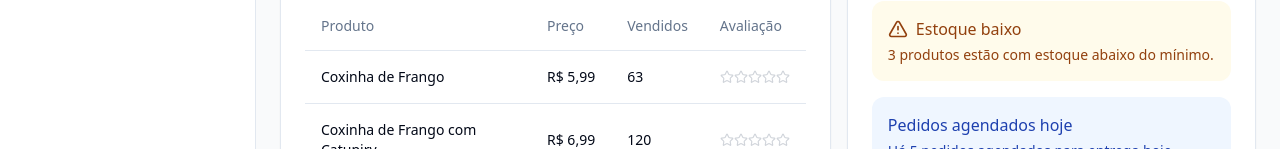
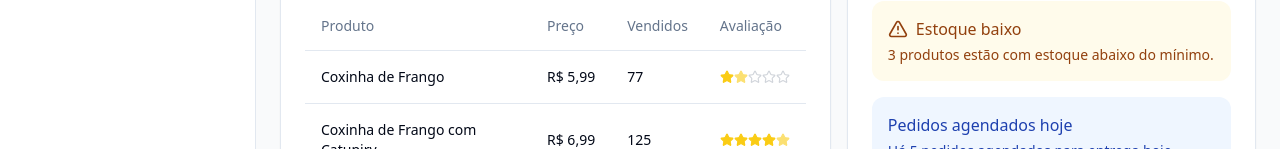
Before and after one commit to phatomhackerx/salgado-shop-mania-58, a React (Vite) app: page /admin in a window 1280 px wide. Shown: the part 803-952 px from the top of the page. Built offline with nearby package versions, Linux system fonts and the light colour scheme.

Commit message:
Fix: Add rating property to most sold products
The error "Property 'rating' does not exist on type" is fixed by adding the rating property to the mostSoldProducts array.

```diff
--- a/src/pages/admin/AdminDashboard.tsx
+++ b/src/pages/admin/AdminDashboard.tsx
@@ -71,13 +71,13 @@ export const AdminDashboard = () => {
     { id: "PED-2342", customer: "Ana Souza", date: "14/04/2025", amount: "R$ 65,00", status: "Entregue" },
   ];
 
-  // Most sold products
+  // Most sold products - add the rating property to the product objects
   const mostSoldProducts = featuredProducts.slice(0, 5).map(product => ({
     id: product.id,
     name: product.name,
     price: product.price,
     quantity: Math.floor(Math.random() * 100) + 50, // Random quantity for demo
-    rating: product.rating
+    rating: Math.floor(Math.random() * 5) + 1 // Adding a random rating between 1-5
   }));
 
   return (
```
